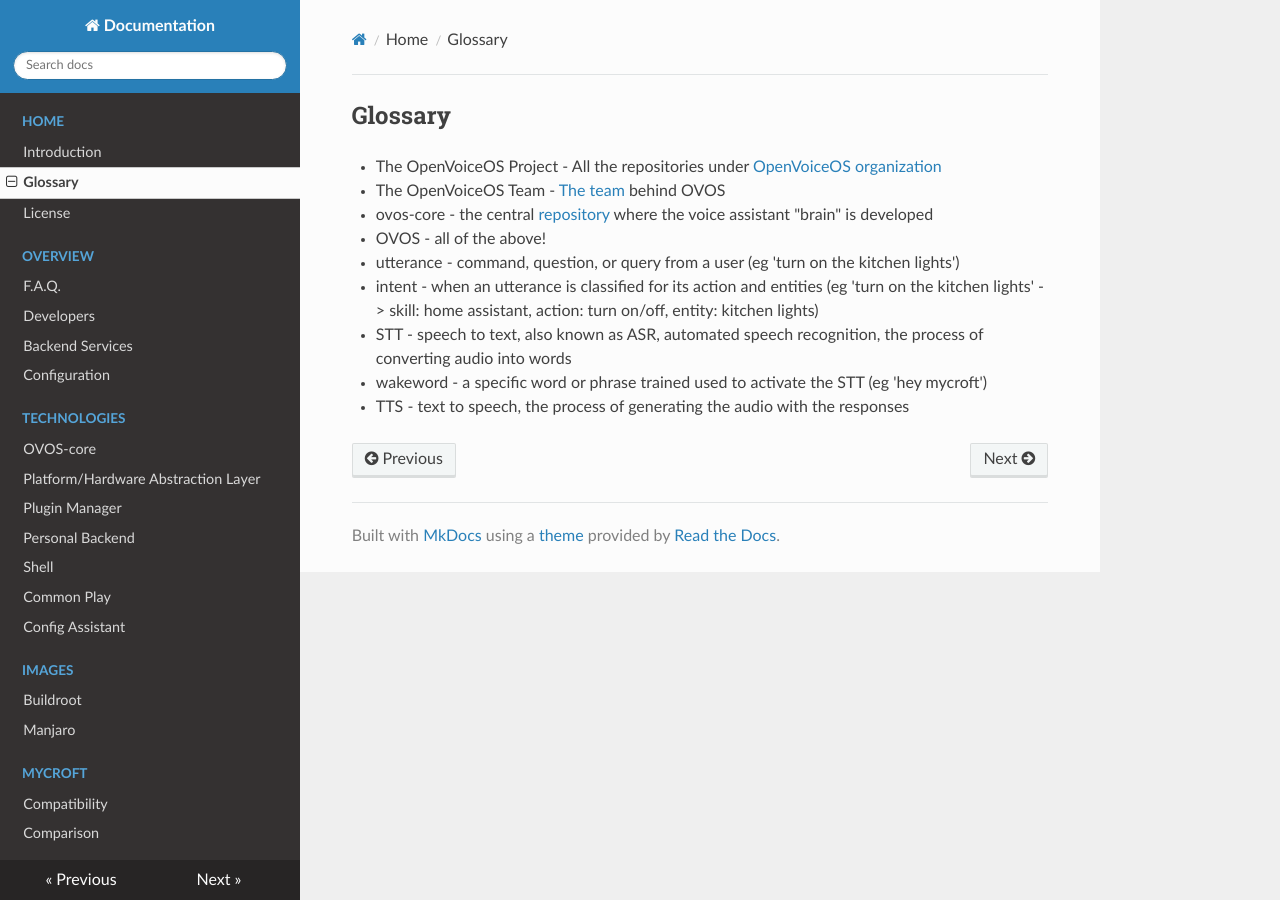
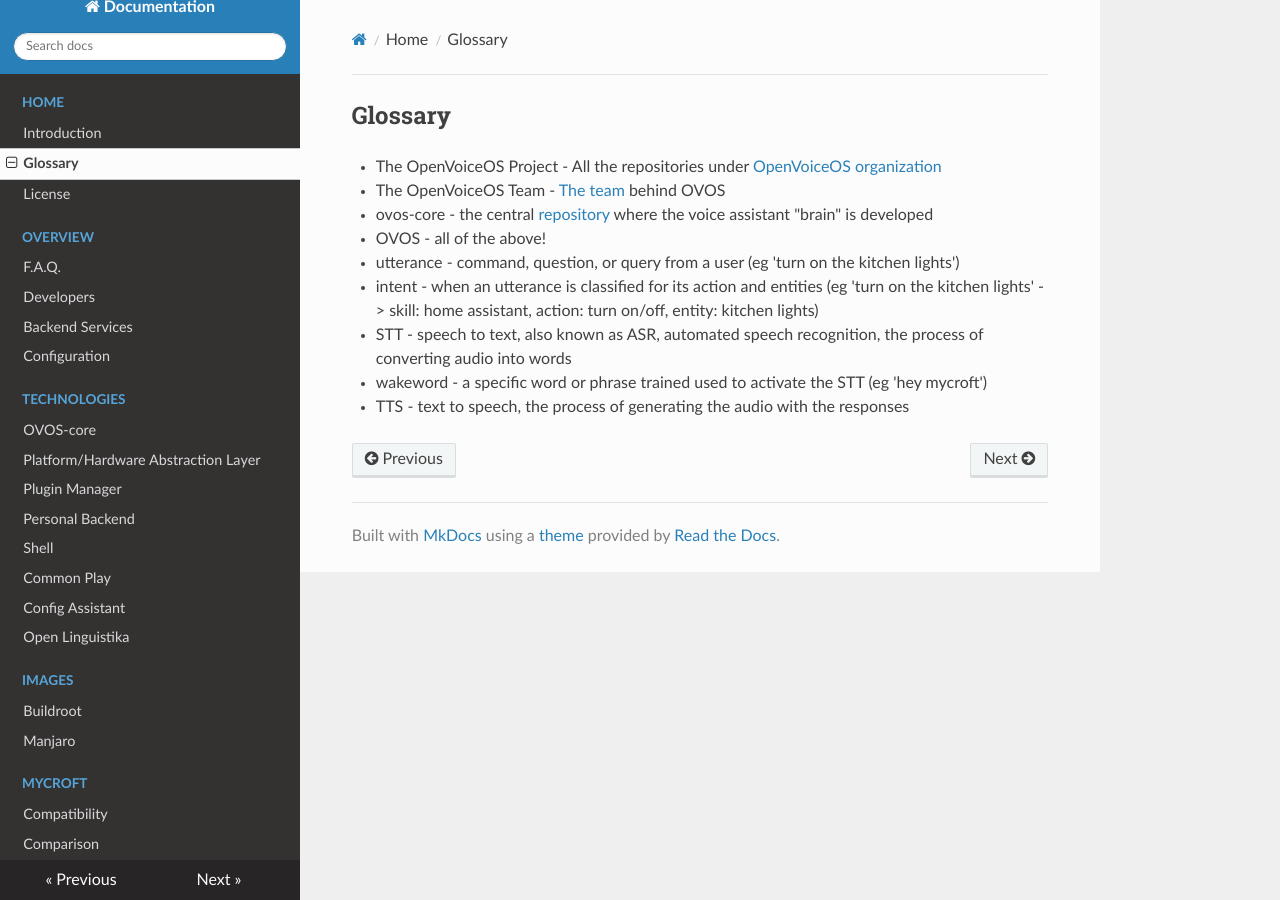
Before and after one commit to OpenVoiceOS/community-docs, an MkDocs documentation site: the page built from docs/glossary.md, in a window 1280 px wide. Built offline with MkDocs 1.6.1, drawn with Linux system fonts in a browser that asks for light colours; nearby versions of some CDN libraries.

Commit message:
Update mkdocs.yml

```diff
--- a/mkdocs.yml
+++ b/mkdocs.yml
@@ -18,6 +18,7 @@
         - Shell: shell.md
         - Common Play: OCP.md
         - Config Assistant: OCA.md
+        - Open Linguistika: linguistika.md
     - Images:
         - Buildroot: buildroot.md
         - Manjaro: manjaro.md
```
